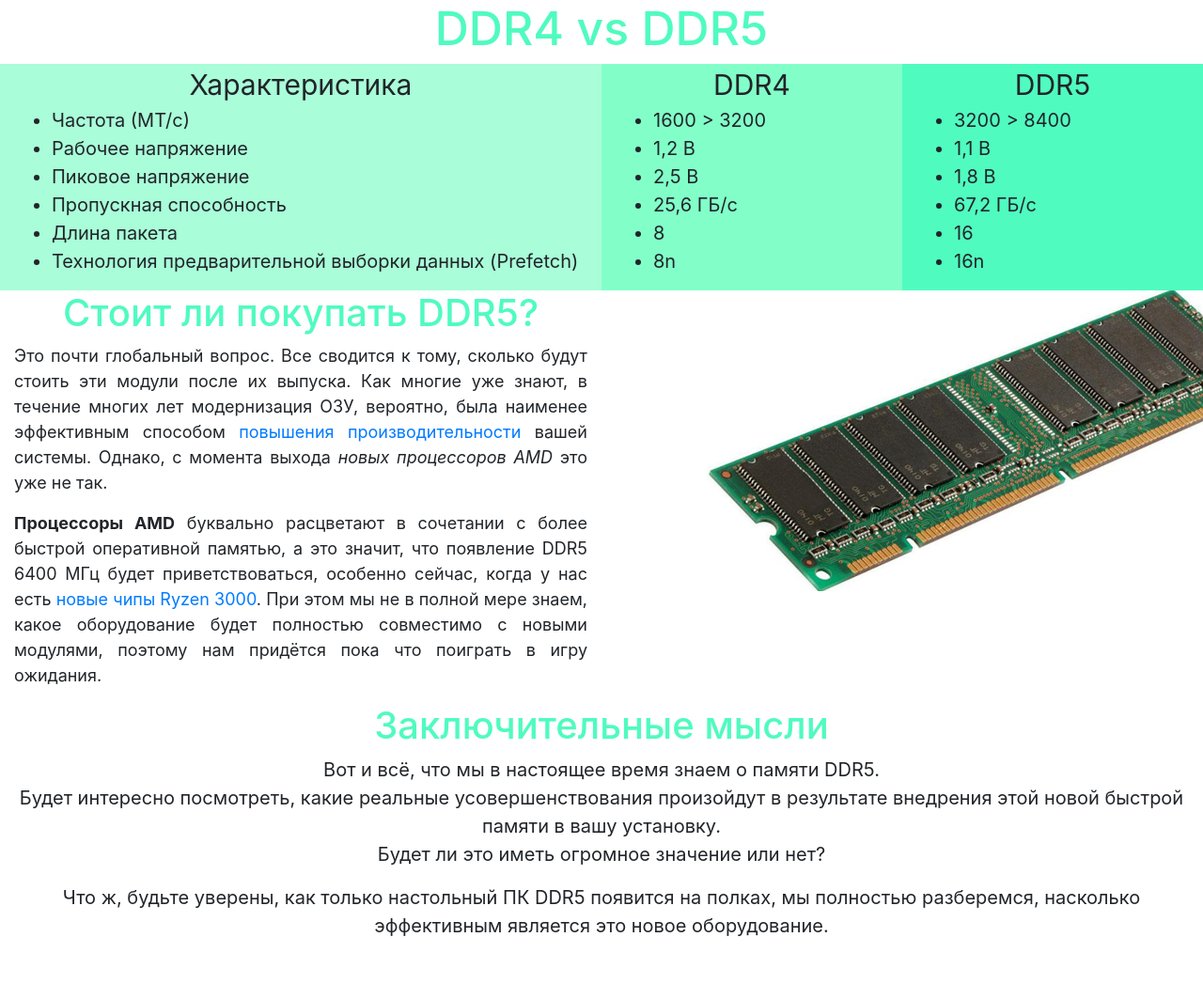
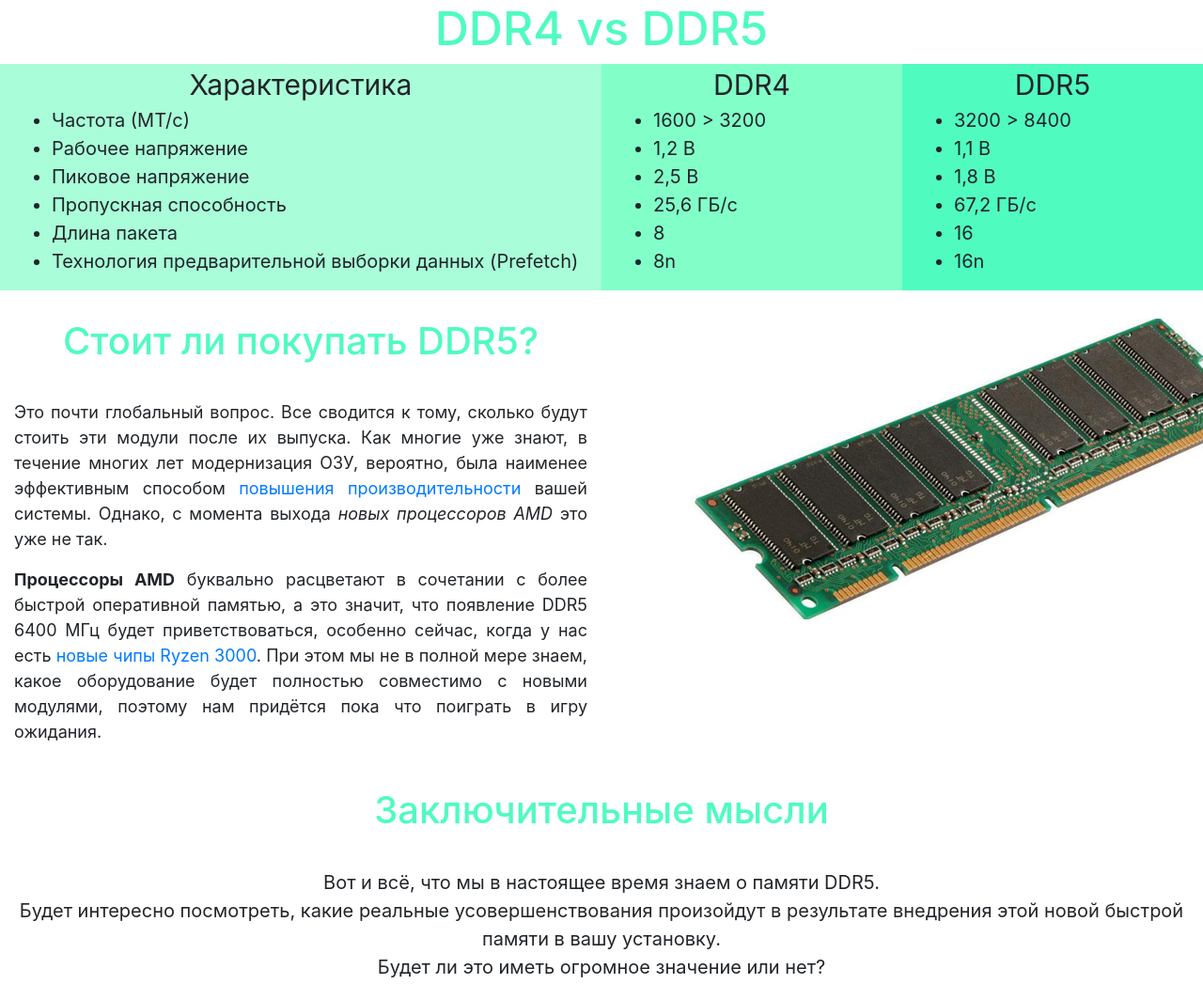
Before and after one commit to Andrew-N27/DDR4vsDDR5, a plain HTML site: page index.html in a window 1280 px wide. Shown: the top 1047 px of the page at 94% size. Before the commit the page ends 1016 px from the top, so only its background shows below. Drawn offline with nearby package versions, Linux system fonts and the light colour scheme.

Commit message:
Update index.html

```diff
--- a/index.html
+++ b/index.html
@@ -57,7 +57,8 @@
         </div>
         <div class="row">
             <div class="col-md-6" style="font-size: 18px;">
-                <h2 style="text-align: center; font-size: 40px; color: rgb(80, 251, 192);">Стоит ли покупать DDR5?</h2>
+                <h2 style="text-align: center; font-size: 40px; color: rgb(80, 251, 192); padding: 30px 0;">Стоит ли
+                    покупать DDR5?</h2>
                 <p class="text-justify">Это почти глобальный вопрос. Все сводится к тому, сколько будут стоить эти
                     модули после их выпуска.
                     Как многие уже знают, в течение многих лет модернизация ОЗУ, вероятно, была наименее эффективным
@@ -73,13 +74,14 @@
                     При этом мы не в полной мере знаем, какое оборудование будет полностью совместимо с новыми модулями,
                     поэтому нам придётся пока что поиграть в игру ожидания.</p>
             </div>
-            <div class="col-xl-6">
+            <div class="col-xl-6" style="padding: 30px 0;">
                 <img src="images/DDR-5.jpg" alt="image" class="rounded mx-auto d-block">
             </div>
         </div>
         <div class="row">
             <div class="col-md-12" style="font-size: 20px;">
-                <h2 class="text-center" style="color: rgb(80, 251, 192); font-size: 40px;">Заключительные мысли</h2>
+                <h2 class="text-center" style="color: rgb(80, 251, 192); font-size: 40px; padding: 30px 0;">
+                    Заключительные мысли</h2>
                 <p class="text-center" ;> Вот и всё, что мы в настоящее время знаем о памяти DDR5. <br> Будет интересно
                     посмотреть, какие реальные
                     усовершенствования произойдут в результате внедрения этой новой быстрой памяти в вашу установку.<br>
```
